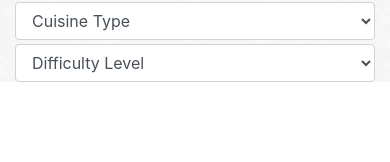
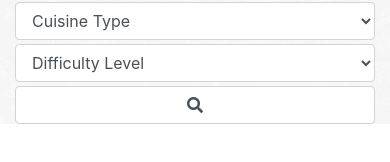
Before and after one commit to trentglobal-sg/mealbox-react, a React (Create React App) app in the folder mealbox/: page / in a window 390 px wide. Shown: the part 540-702 px from the top of the page. Built offline with nearby package versions, Linux system fonts and the light colour scheme; no server answers.

Commit message:
added fontawesome and search button for filtering

```diff
--- a/mealbox/public/index.html
+++ b/mealbox/public/index.html
@@ -9,6 +9,7 @@
       name="description"
       content="Web site created using create-react-app"
     />
+    <link rel="stylesheet" href="https://cdnjs.cloudflare.com/ajax/libs/font-awesome/5.15.3/css/all.min.css">
     <link rel="apple-touch-icon" href="%PUBLIC_URL%/logo192.png" />
     <!--
       manifest.json provides metadata used when your web app is installed on a
--- a/mealbox/src/App.css
+++ b/mealbox/src/App.css
@@ -163,6 +163,11 @@ h4{
 .space{
     height:10px;
 }
+
+.search{
+    width:50px !important;
+}
+
 @media only screen and (max-width: 767px){
   .box{
       height:500px;
@@ -182,4 +187,8 @@ h4{
       display:block;
   }
 
+  .search{
+      width:100% !important;
+    }
+
 }
--- a/mealbox/src/ViewAll.js
+++ b/mealbox/src/ViewAll.js
@@ -97,6 +97,7 @@ export default class ViewAll extends React.Component {
                             <option>Moderate</option>
                             <option>Hard</option>
                         </select>
+                        <button type="submit" className="search form-control my-1 mx-sm-2"><i className="fa fa-search"></i></button>
                     </div>
                     {this.renderList()}
                 </div>
```
